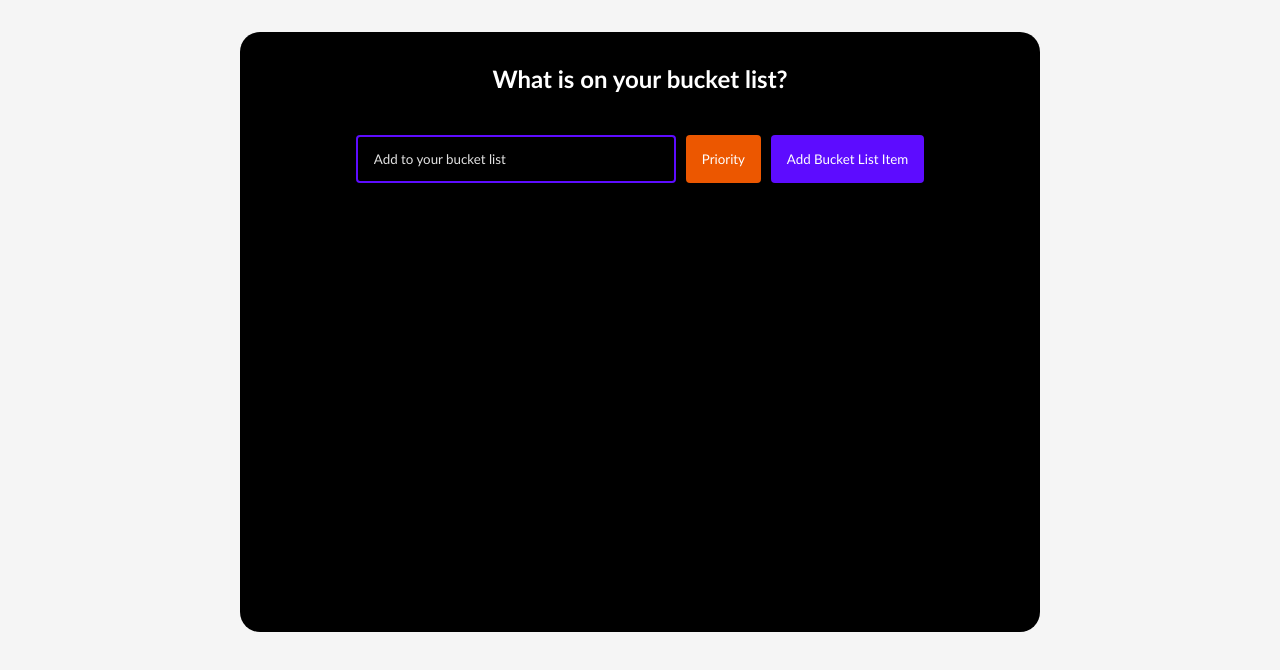
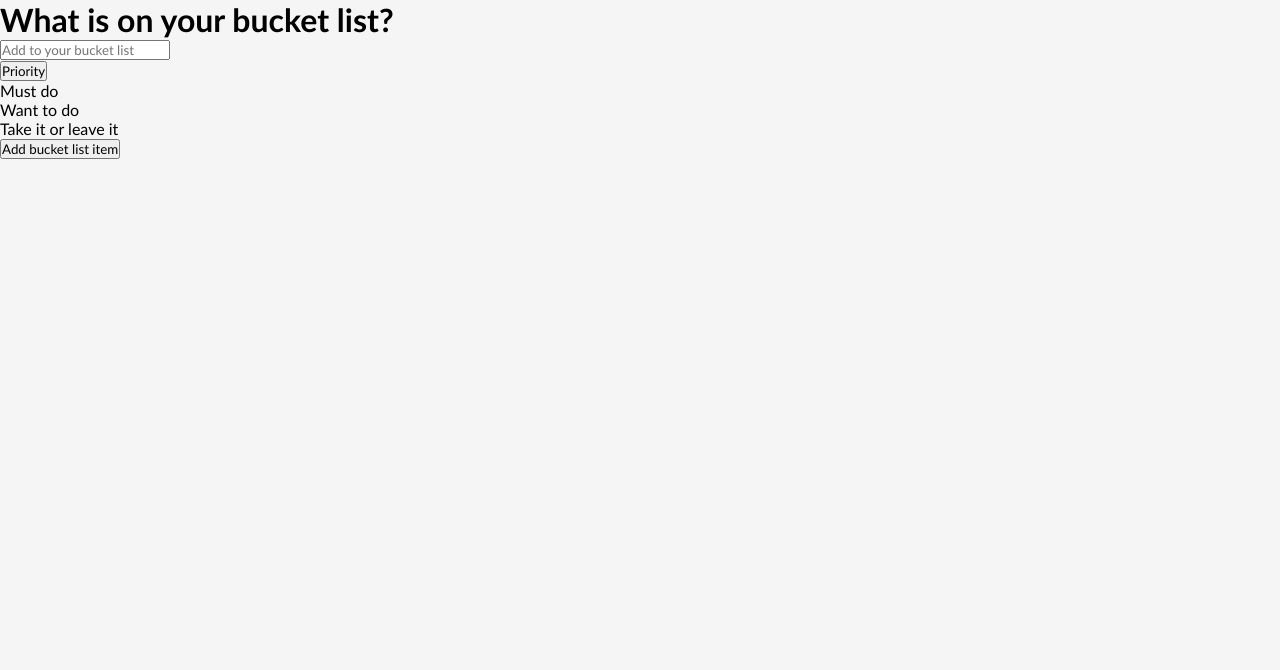
Before and after one commit to MrBrandtCox/MrBrandtCox-Portfolio, a React (Create React App) app: page / in a window 1280 px wide. Shown: the top 670 px of the page. Built offline with nearby package versions, Linux system fonts and the light colour scheme; the HTML template or start-up script is replaced by a standard one.

Commit message:
deleting some index.css, component js changes to come

```diff
--- a/public/index.html
+++ b/public/index.html
@@ -22,7 +22,7 @@
     work correctly both with client-side routing and a non-root public URL.
     Learn how to configure a non-root public URL by running `npm run build`.
   -->
-  <title>Bucket List</title>
+  <title>Brandt Cox Portfolio</title>
 </head>
 
 <body>
--- a/src/App.css
+++ b/src/App.css
@@ -9,187 +9,3 @@
 body {
   background-color: whitesmoke;
 }
-
-.bucket-app {
-  display: flex;
-  flex-direction: column;
-  justify-content: flex-start;
-  width: 800px;
-  min-height: 600px;
-  background: black;
-  text-align: center;
-  margin: 32px auto;
-  border-radius: 20px;
-  padding-bottom: 32px;
-}
-
-h1 {
-  margin: 32px 0;
-  color: #fff;
-  font-size: 24px;
-}
-
-h3 {
-  margin: auto;
-  color: rgb(66, 171, 231);
-  font-size: 20px;
-}
-
-.complete {
-  text-decoration: line-through;
-  opacity: 0.4;
-}
-
-.bucket-form {
-  margin-bottom: 32px;
-}
-
-.bucket-input {
-  padding: 14px 32px 14px 16px;
-  border-radius: 4px;
-  border: 2px solid #5d0cff;
-  outline: none;
-  width: 320px;
-  background: transparent;
-  color: #fff;
-}
-
-.bucket-input::placeholder {
-  color: #e2e2e2;
-}
-
-.bucket-button {
-  padding: 16px;
-  border: none;
-  border-radius: 4px;
-  cursor: pointer;
-  outline: none;
-  background: #5d0cff;
-  color: #fff;
-  text-transform: capitalize;
-}
-
-.bucket-input.edit {
-  border: 2px solid #149fff;
-}
-
-.bucket-button.edit {
-  background: linear-gradient(
-    90deg,
-    rgba(20, 159, 255, 1) 0%,
-    rgba(17, 122, 255, 1) 100%
-  );
-  padding: 16px 22px;
-}
-
-.bucket-container {
-  display: flex;
-  flex-direction: row;
-  position: relative;
-}
-
-.bucket-row {
-  display: flex;
-  justify-content: space-between;
-  align-items: center;
-  margin: 4px auto;
-  color: #fff;
-  padding: 16px;
-  border-radius: 5px;
-  width: 90%;
-}
-
-.low {
-  background: linear-gradient(
-    90deg,
-    rgba(93, 12, 255, 1) 0%,
-    rgba(155, 0, 250, 1) 100%
-  );
-}
-
-.medium {
-  background: linear-gradient(
-    90deg,
-    rgba(255, 12, 241, 1) 0%,
-    rgba(250, 0, 135, 1) 100%
-  );
-}
-
-.high {
-  background: linear-gradient(
-    90deg,
-    rgba(20, 159, 255, 1) 0%,
-    rgba(17, 122, 255, 1) 100%
-  );
-}
-
-.icons {
-  display: flex;
-  align-items: center;
-  font-size: 24px;
-  cursor: pointer;
-}
-
-.delete-icon {
-  margin-right: 5px;
-  color: #fff;
-}
-
-.edit-icon {
-  color: #fff;
-}
-
-/* Dropdown menu */
-
-/* Dropdown Button */
-.dropbtn {
-  background-color: #ec5700;
-  border-radius: 4px;
-  width: 75px;
-  color: white;
-  padding: 16px;
-  margin: 10px;
-  /* font-size: 16px; */
-  border: none;
-}
-
-/* The container <div> - needed to position the dropdown content */
-.dropdown {
-  position: relative;
-  display: inline-block;
-}
-
-/* Dropdown Content (Hidden by Default) */
-.dropdown-content {
-  display: none;
-  position: absolute;
-  background-color: #ffffff;
-  min-width: 215px;
-  border-radius: 4px;
-  padding: 16px;
-  box-shadow: 0px 8px 16px 0px rgba(0, 0, 0, 0.2);
-  z-index: 1;
-}
-
-/* Links inside the dropdown */
-.dropdown-content p {
-  color: black;
-  padding: 12px 16px;
-  text-decoration: none;
-  display: block;
-}
-
-/* Change color of dropdown links on hover */
-.dropdown-content p:hover {
-  background-color: #ddd;
-}
-
-/* Show the dropdown menu on hover */
-.dropdown:hover .dropdown-content {
-  display: block;
-}
-
-/* Change the background color of the dropdown button when the dropdown content is shown */
-.dropdown:hover .dropbtn {
-  background-color: #5d0cff;
-}
--- a/src/App.js
+++ b/src/App.js
@@ -1,5 +1,6 @@
 import './App.css';
-import BucketList from './components/BucketList';
+import BucketList from './components/BucketList'; // Change this
+import React from 'react';
 
 function App() {
   return (
```
Also changed, not shown: 1 other file (tests, documents, lock files or other folders).
